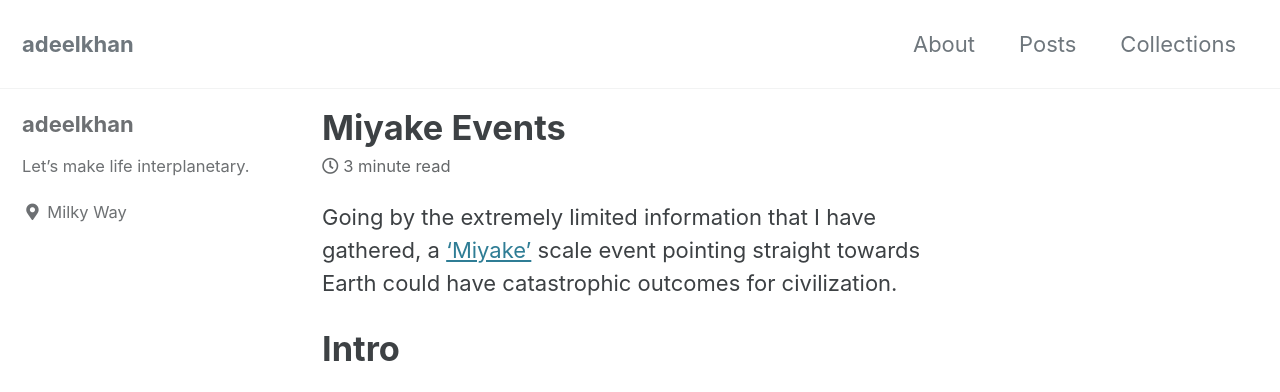
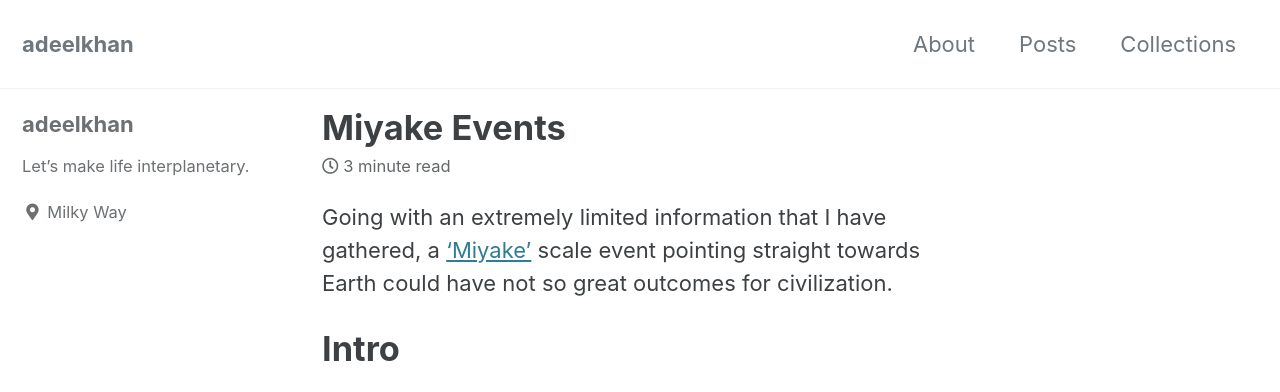
Before and after one commit to stellardreams/stellardreams.github.io, a Jekyll site: the page built from _posts/2022-09-07-Miyake-Events.md, in a window 1280 px wide and 900 px high. Shown: the top 392 px of the window. Built offline with Jekyll 4.4.1, drawn with Linux system fonts in a browser that asks for light colours; cached includes are drawn as plain includes.

Commit message:
Update 2022-09-07-Miyake-Events.md
Edits.

```diff
--- a/_posts/2022-09-07-Miyake-Events.md
+++ b/_posts/2022-09-07-Miyake-Events.md
@@ -1,4 +1,4 @@
-Going by the extremely limited information that I have gathered, a ['Miyake'](https://en.wikipedia.org/wiki/774%E2%80%93775_carbon-14_spike){:target="_blank" rel="noopener"} scale event pointing straight towards Earth could have catastrophic outcomes for civilization.
+Going with an extremely limited information that I have gathered, a ['Miyake'](https://en.wikipedia.org/wiki/774%E2%80%93775_carbon-14_spike){:target="_blank" rel="noopener"} scale event pointing straight towards Earth could have not so great outcomes for civilization.
 
 # Intro
 [Solar Flares](https://en.wikipedia.org/wiki/Solar_flare){:target="_blank" rel="noopener"} and [CME - Coronal Mass Ejections](https://en.wikipedia.org/wiki/Coronal_mass_ejection){:target="_blank" rel="noopener"} are topics that we briefly looked at last year. As an aside, as of September last year I have been running with the two projects [ASI](https://asi.surge.sh/) and [AUH](https://auh.surge.sh/) in an individual capacity.
```
